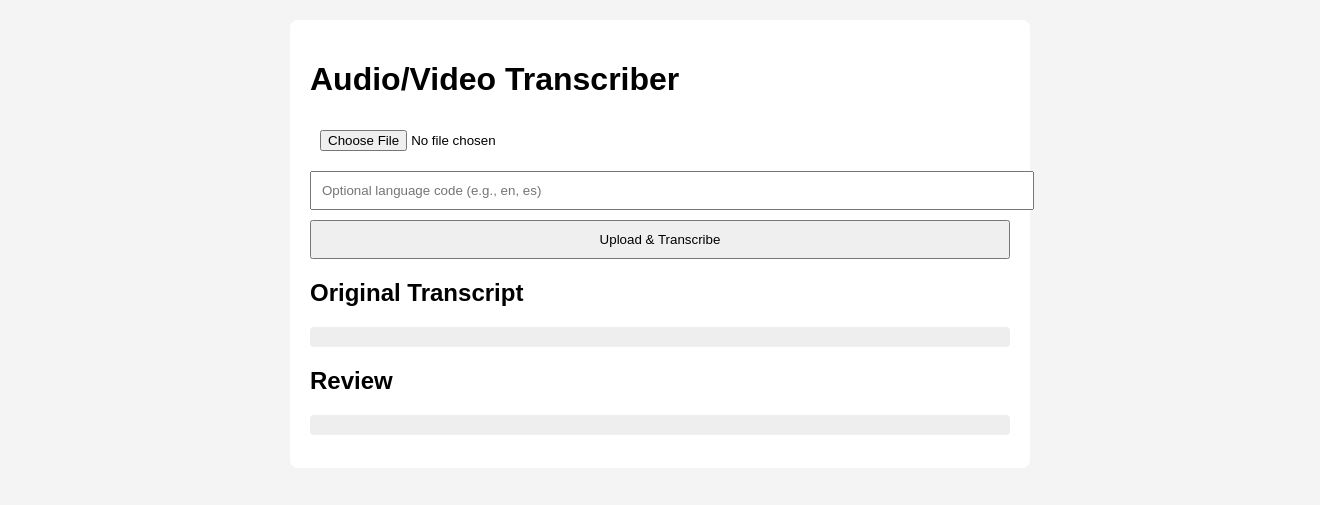
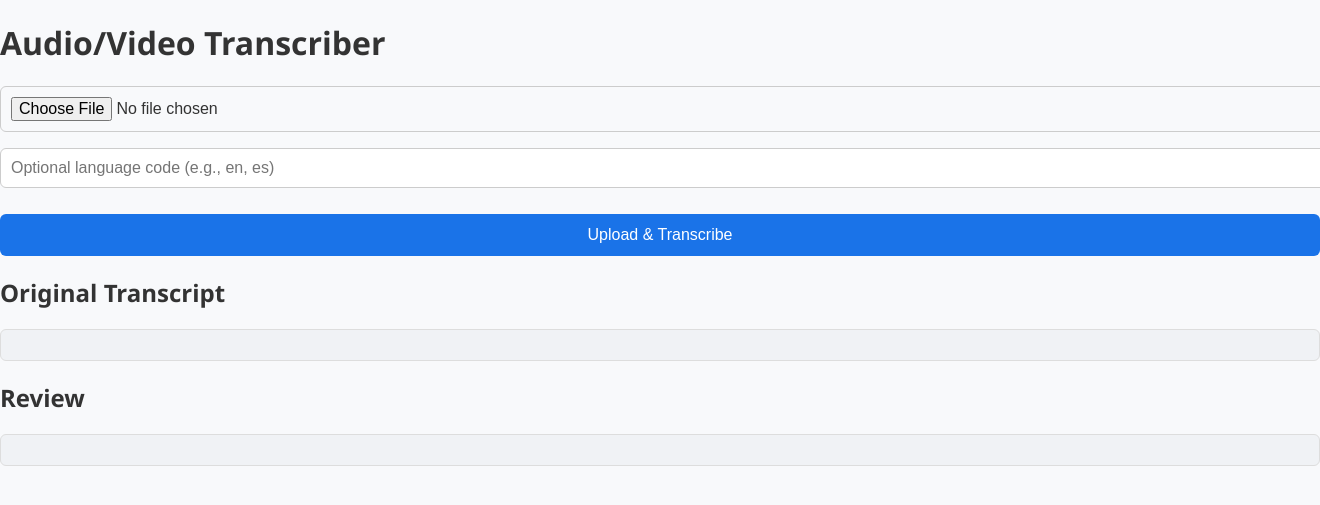
Before and after one commit to azyMD/transcribe, a Flask app: page / in a window 1320 px wide; the page is wider, and only the part inside the window is pictured. Shown: the top 505 px of that part. Run offline with Flask 3, Linux system fonts and the light colour scheme.

Commit message:
Update style.css

```diff
--- a/static/style.css
+++ b/static/style.css
@@ -1,24 +1,91 @@
 body {
-  font-family: Arial, sans-serif;
-  background: #f4f4f4;
   margin: 0;
+  padding: 0;
+  font-family: 'Segoe UI', Tahoma, sans-serif;
+  background-color: #f8f9fb;
+  color: #333;
+}
+
+.wrapper {
+  max-width: 800px;
+  margin: 40px auto;
   padding: 20px;
+  background: white;
+  border-radius: 12px;
+  box-shadow: 0 8px 20px rgba(0, 0, 0, 0.05);
 }
-.container {
-  max-width: 700px;
-  margin: auto;
-  background: white;
-  padding: 20px;
-  border-radius: 8px;
+
+header {
+  text-align: center;
+  margin-bottom: 30px;
 }
-input, button {
+
+header h1 {
+  font-size: 28px;
+  margin-bottom: 8px;
+  color: #1a73e8;
+}
+
+.upload-box label {
   display: block;
-  margin: 10px 0;
+  margin: 12px 0 6px;
+  font-weight: 600;
+}
+
+input[type="file"],
+input[type="text"] {
   width: 100%;
   padding: 10px;
+  font-size: 16px;
+  margin-bottom: 16px;
+  border: 1px solid #ccc;
+  border-radius: 6px;
 }
+
+button {
+  width: 100%;
+  padding: 12px;
+  font-size: 16px;
+  background-color: #1a73e8;
+  color: white;
+  border: none;
+  border-radius: 6px;
+  cursor: pointer;
+  margin-top: 10px;
+}
+
+button:hover {
+  background-color: #155bb5;
+}
+
+.results-box {
+  margin-top: 40px;
+}
+
+.results-box h2 {
+  font-size: 20px;
+  margin-bottom: 10px;
+  color: #1a73e8;
+}
+
 pre {
-  background: #eee;
-  padding: 10px;
-  border-radius: 4px;
+  background-color: #f0f2f5;
+  padding: 15px;
+  white-space: pre-wrap;
+  word-wrap: break-word;
+  border-radius: 6px;
+  max-height: 300px;
+  overflow-y: auto;
+  border: 1px solid #ddd;
 }
+
+footer {
+  text-align: center;
+  margin-top: 40px;
+  font-size: 14px;
+  color: #888;
+}
+
+.hidden {
+  display: none;
+}
```
